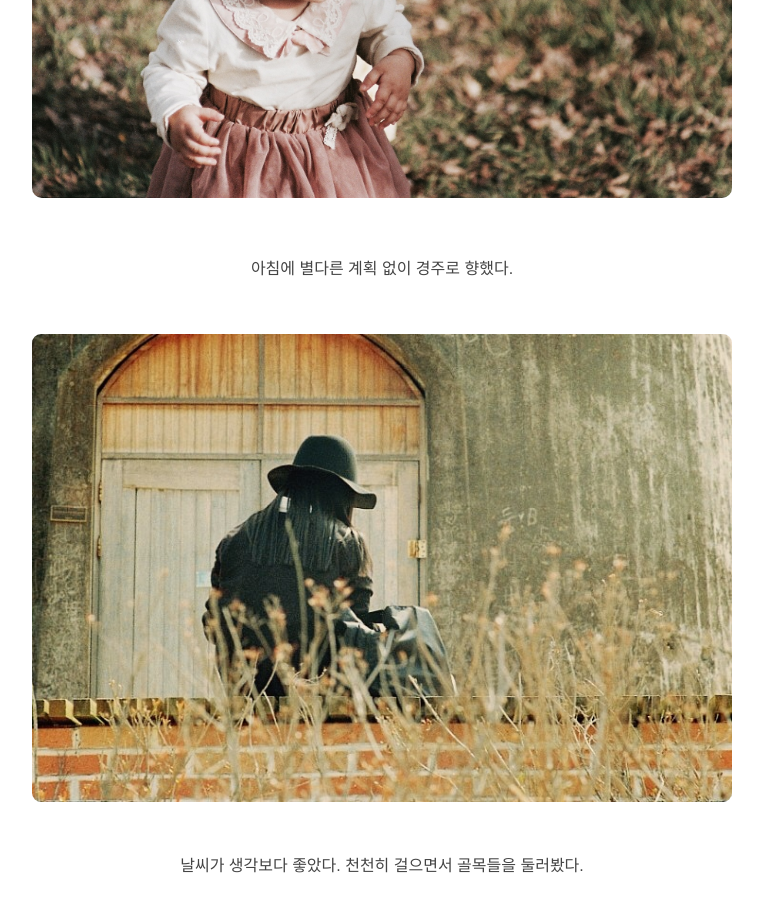
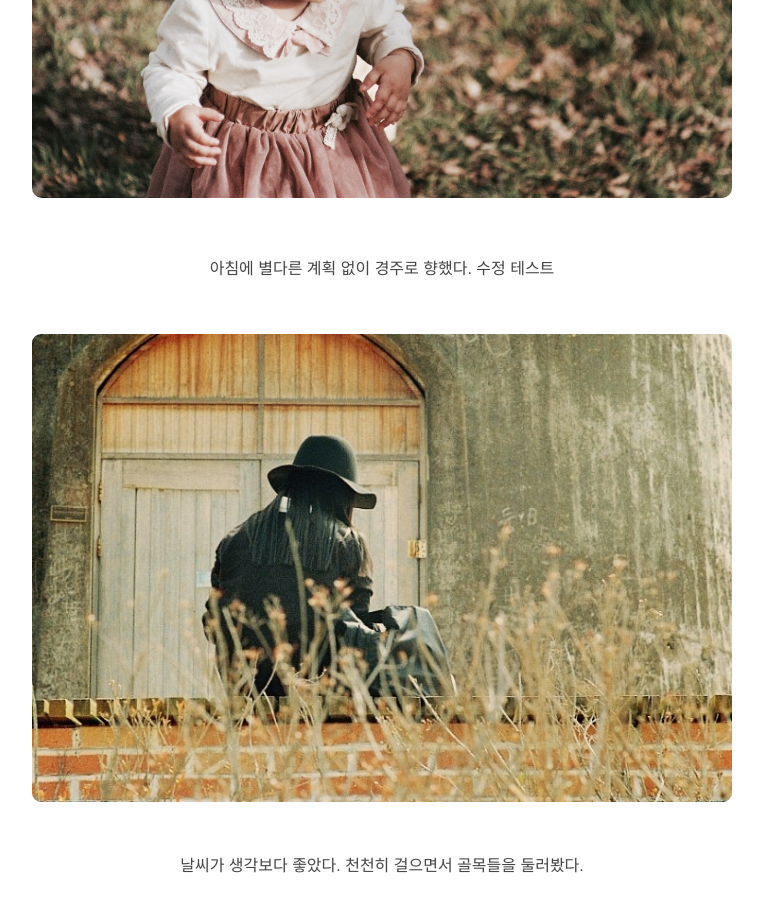
Before and after one commit to sunghwanlog/sunghwanlog.github.io, a Jekyll site: the page built from _posts/2026-09-08-moment-001.md, in a window 1280 px wide and 900 px high, scrolled down 599 px. Shown: the whole window, without its empty margins (258-1021 px from the left). Built offline with Jekyll 4.4.1, drawn with Linux system fonts in a browser that asks for light colours.

Commit message:
Update 2026-09-08-moment-001.md

```diff
--- a/_posts/2026-09-08-moment-001.md
+++ b/_posts/2026-09-08-moment-001.md
@@ -12,6 +12,7 @@ description: "초가을의 경주를 천천히 걸었던 하루."
 ---
 
 아침에 별다른 계획 없이 경주로 향했다.
+수정 테스트
 
 ![사진2](/images/moment-001-02.jpg)
 
```
